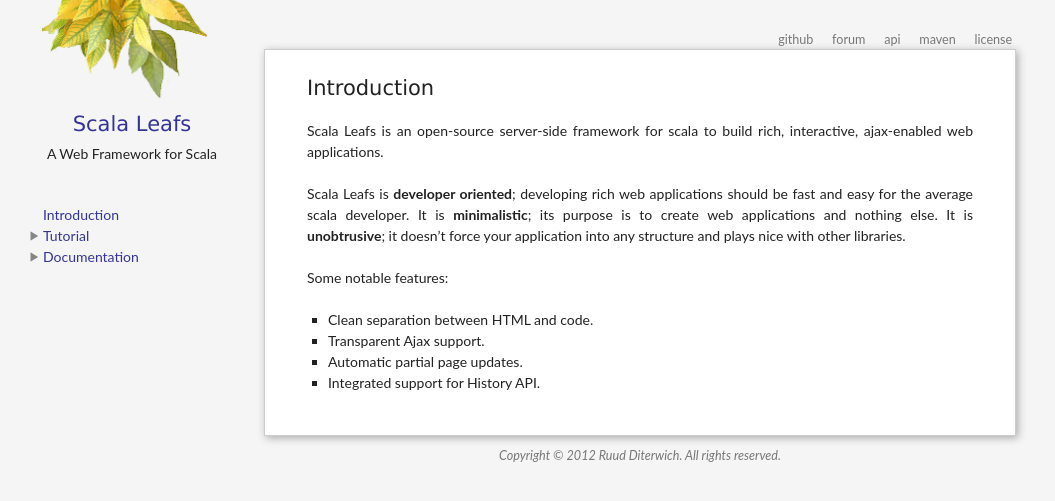
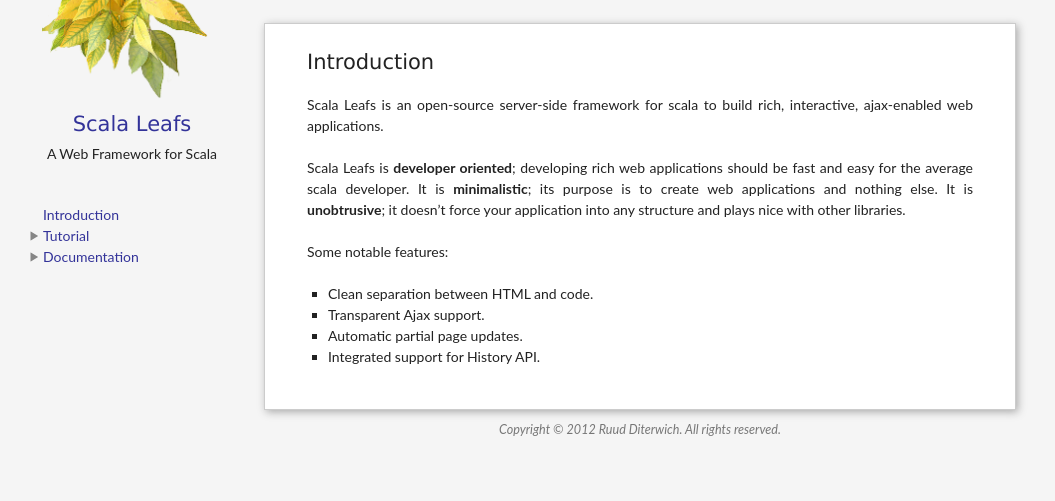
Before and after one commit to scalastuff/scalaleafs, a Jekyll site: the page built from index.md, in a window 1280 px wide. Shown: the top 501 px of the page, without its empty margins (0-1055 px from the left). Built offline with Jekyll 4.4.1, drawn with Linux system fonts in a browser that asks for light colours.

Commit message:
Updated _layouts/default.html

```diff
--- a/_layouts/default.html
+++ b/_layouts/default.html
@@ -61,19 +61,7 @@
 
                 <td style="vertical-align: top">
 
-                  <div id="header">
-    <h1>
-    	<a href="/" title="ScalaLeafs">&nbsp;</a>
 
-    </h1>
-    <ul class="nav">
-        <li><a class="home" target="github" href="https://github.com/scalastuff/scalaleafs">github</a></li>
-    	<li><a target="forum" href="https://groups.google.com/forum/#!forum/scalaleafs">forum</a></li>
-        <li><a target="maven" href="/api/index.html">api</a></li>
-    	<li><a target="maven" href="http://search.maven.org/#browse%7C1528384846">maven</a></li>
-    	<li><a target="license" href="https://raw.github.com/scalastuff/scalaleafs/master/LICENSE.TXT">license</a></li>
-    </ul>
-  </div>
 
         <div id="page">
         <h1>{{ page.title }}</h1>
```
